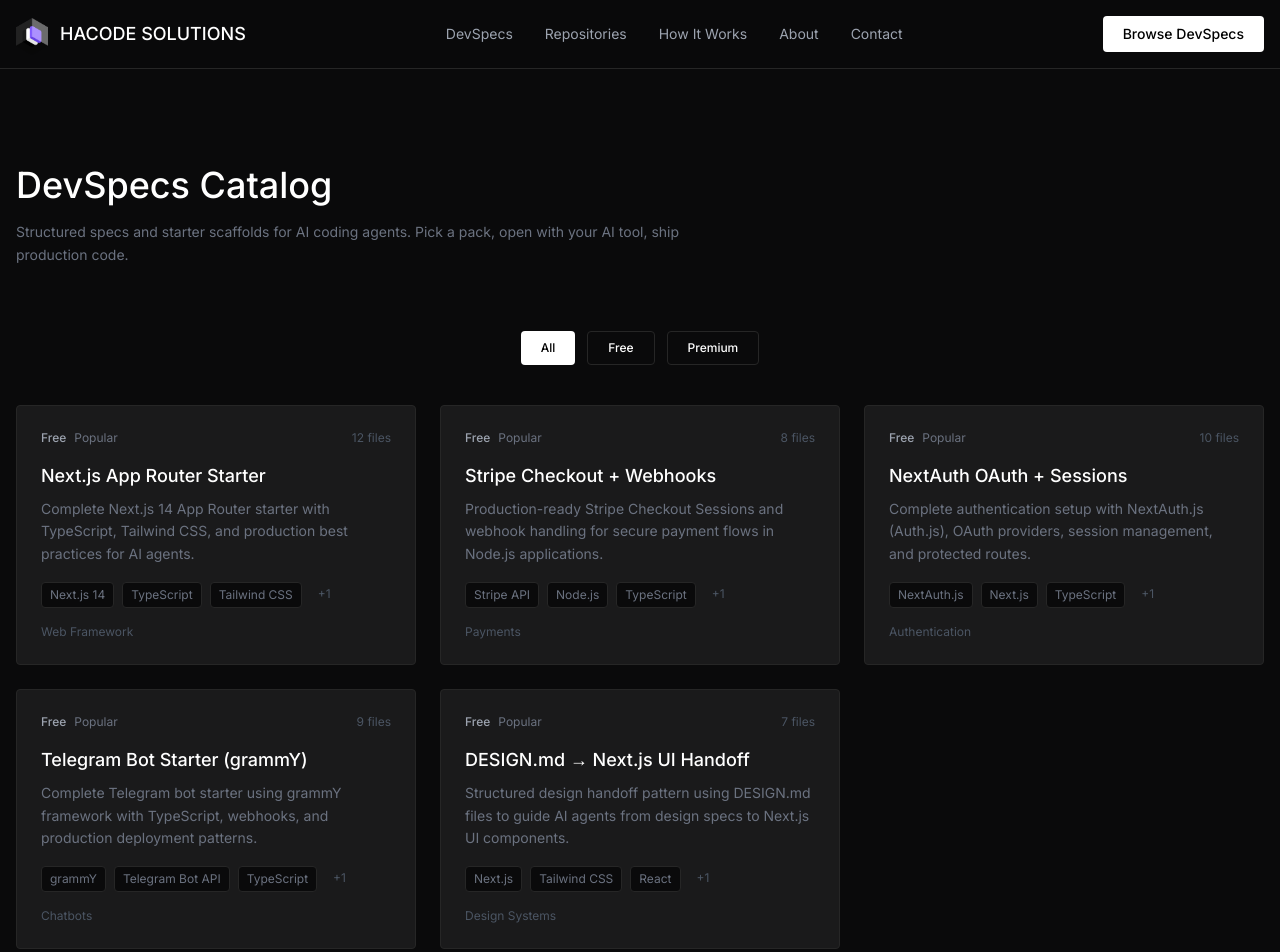
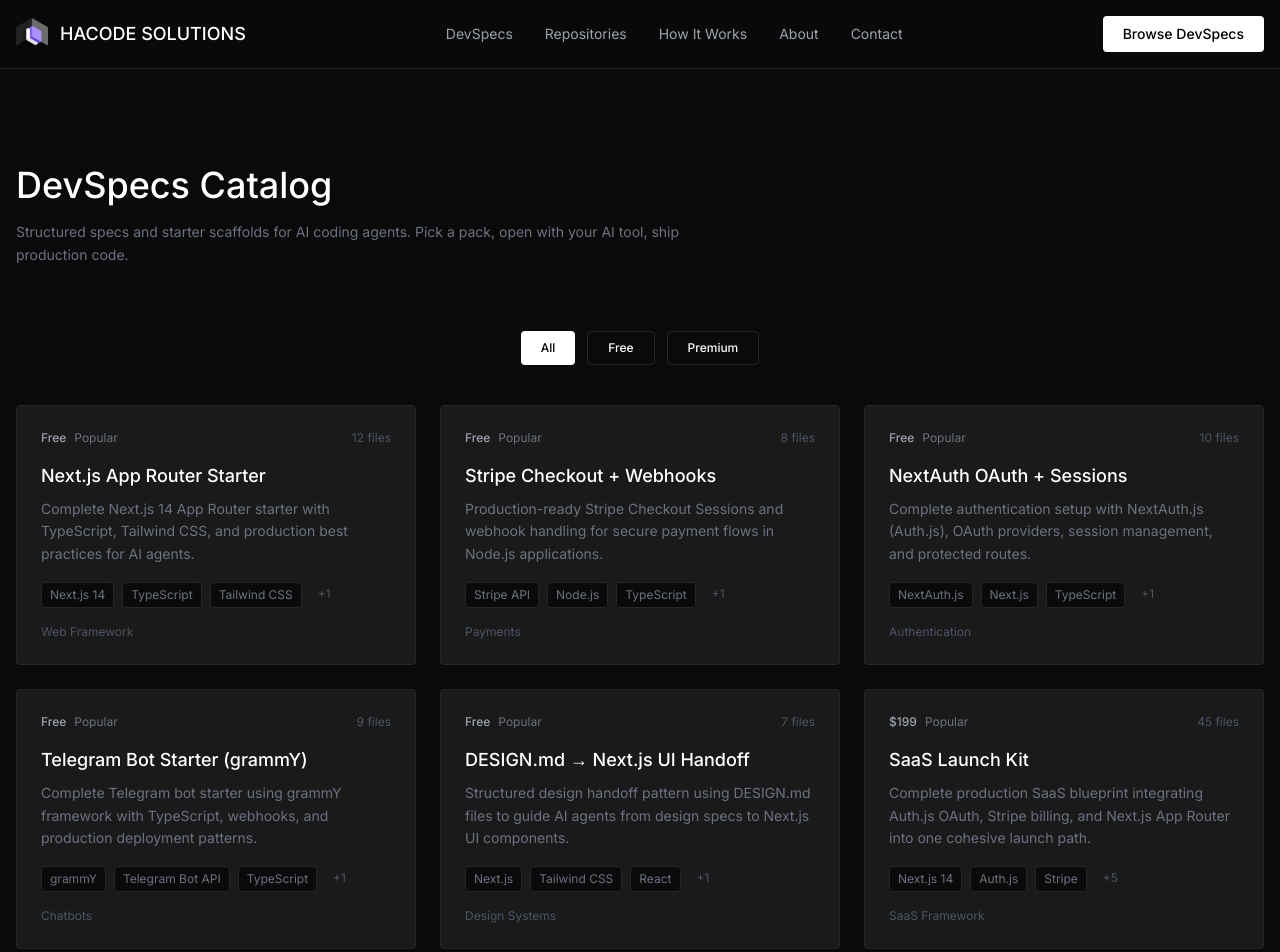
Before and after one commit to HACODE-SOLUTIONS/hacode-solutions-site, a Next.js app: page /catalog in a window 1280 px wide. Shown: the top 952 px of the page. Built offline with nearby package versions, Linux system fonts and the light colour scheme; no server answers.

Commit message:
Add SaaS Launch Kit paid hero product (cd /workspace && git add -A && git commit -m "Add SaaS Launch Kit paid hero product ($199)" && git push origin cursor/build-hacode-site-cb5499)
Co-authored-by: Hallan Franco <hallanfranco@gmail.com>

```diff
--- a/data/devspecs.ts
+++ b/data/devspecs.ts
@@ -1,6 +1,7 @@
 import { DevSpec } from "@/types";
 
 export const devSpecs: DevSpec[] = [
+  // FREE DevSpecs
   {
     id: "1",
     slug: "nextjs-app-router-starter",
@@ -123,6 +124,51 @@ export const devSpecs: DevSpec[] = [
     category: "Design Systems",
     popular: true,
   },
+
+  // PAID Hero Product
+  {
+    id: "6",
+    slug: "saas-launch-kit",
+    name: "SaaS Launch Kit",
+    description: "Complete production SaaS blueprint integrating Auth.js OAuth, Stripe billing, and Next.js App Router into one cohesive launch path.",
+    longDescription: "The ultimate DevSpec for launching a production SaaS application. This comprehensive pack integrates Auth.js OAuth authentication, Stripe Checkout + webhook billing, and Next.js 14 App Router into a single, cohesive build path. Goes beyond individual components to provide the complete integration architecture, user flows, database schema, and deployment strategy. Includes DEVSPEC.md, SKILL.md, complete file tree, acceptance tests, and AI agent prompts. Perfect for AI agents that have cloned the free starters and are ready to wire everything together into a revenue-generating SaaS product.",
+    isPaid: true,
+    price: 199,
+    stripePriceId: process.env.STRIPE_PRICE_ID_SAAS_LAUNCH_KIT || "",
+    features: [
+      "Complete Auth.js OAuth integration (GitHub, Google, Discord)",
+      "Stripe Checkout + subscription billing with webhooks",
+      "Next.js 14 App Router production architecture",
+      "User dashboard with account management",
+      "Protected routes and API endpoints",
+      "Database schema (Prisma) with migrations",
+      "Email notifications setup (Resend/SendGrid)",
+      "Subscription management UI",
+      "Usage tracking and metering patterns",
+      "Admin panel foundations",
+      "Multi-tenant architecture patterns",
+      "Comprehensive acceptance tests",
+      "AI agent prompt templates",
+      "Deployment guides (Vercel, Railway, Fly.io)",
+      "Environment configuration",
+      "Error tracking setup (Sentry)",
+    ],
+    stack: [
+      "Next.js 14",
+      "Auth.js",
+      "Stripe",
+      "Prisma",
+      "PostgreSQL",
+      "TypeScript",
+      "Tailwind CSS",
+      "Resend",
+    ],
+    diyTime: "3-4 weeks",
+    whoFor: "AI agents building complete production SaaS applications with auth and payments",
+    fileCount: 45,
+    category: "SaaS Framework",
+    popular: true,
+  },
 ];
 
 export function getDevSpecBySlug(slug: string): DevSpec | undefined {
```
Also changed, not shown: 1 other file (tests, documents, lock files or other folders).
